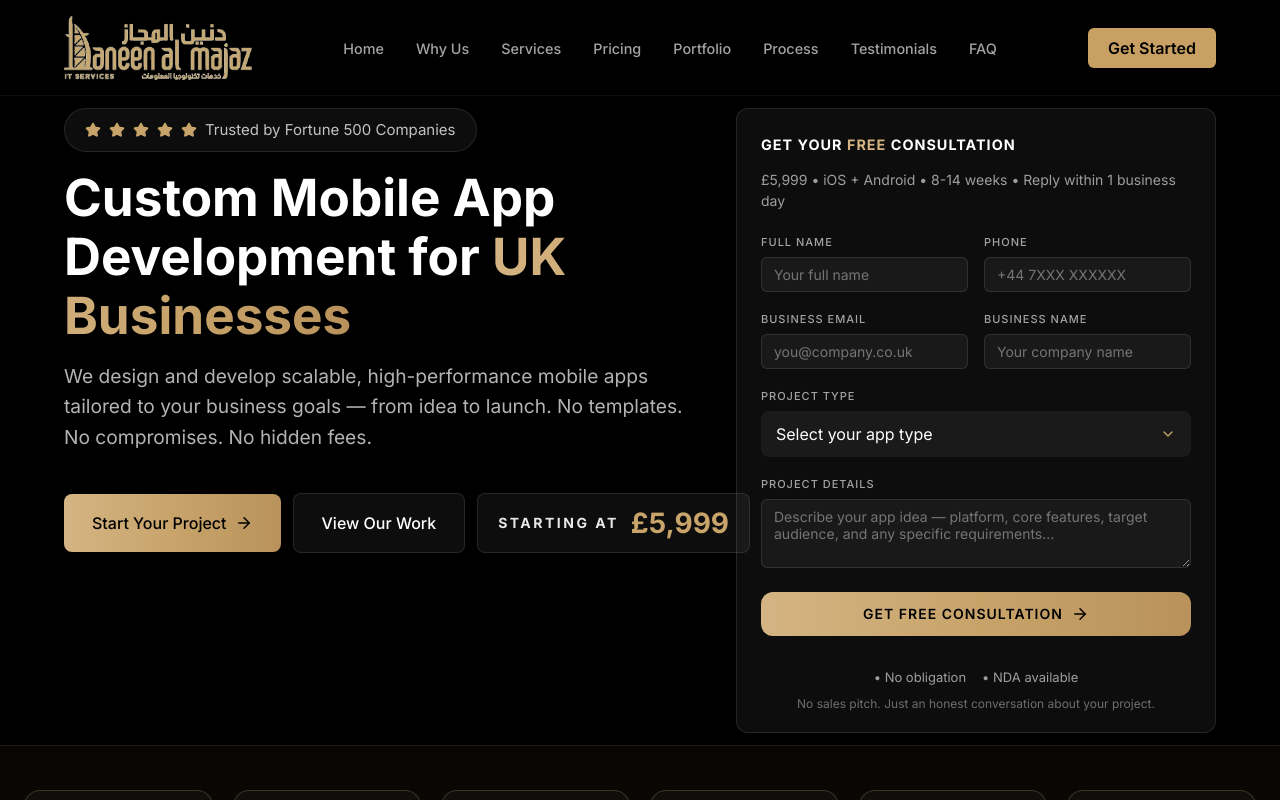
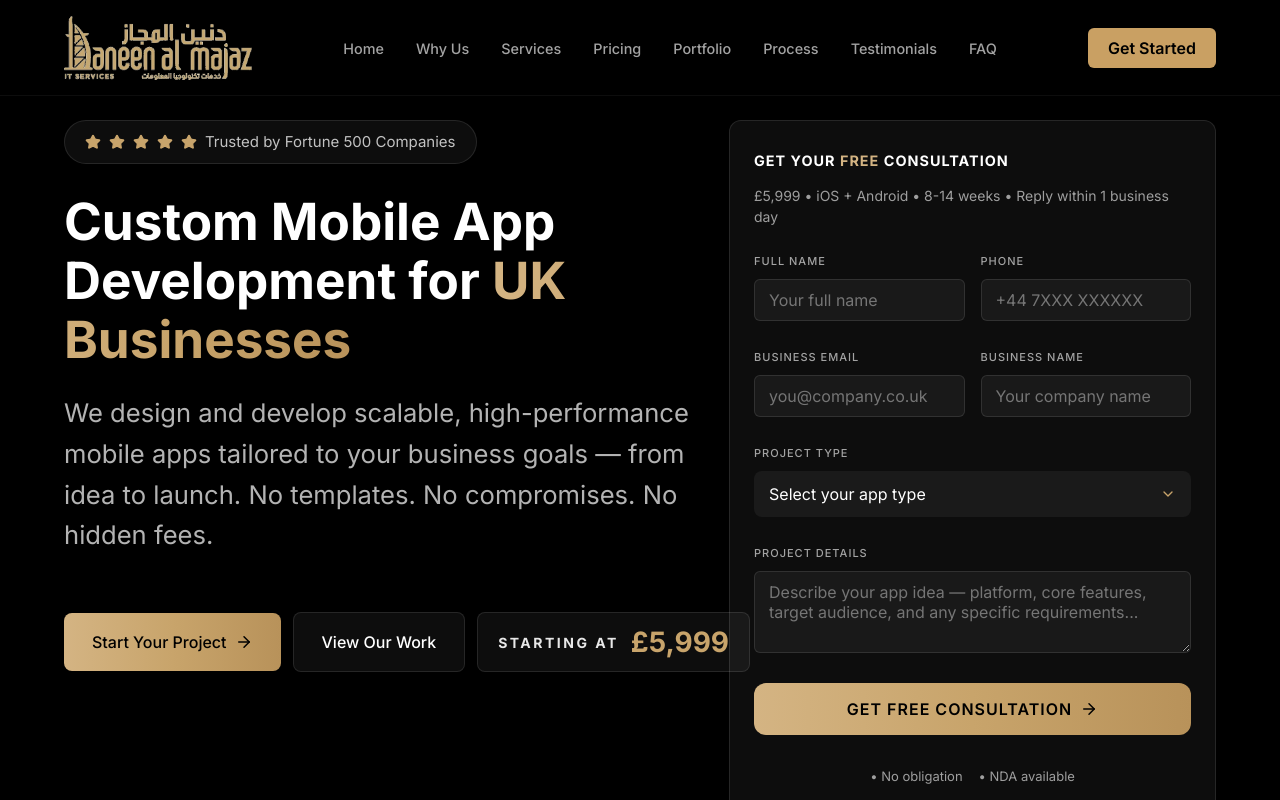
Before and after one commit to faheemnazir/landingpagedan, a React (Vite) app: page / in a window 1280 px wide. Shown: the top 800 px of the page. Built offline with nearby package versions, Linux system fonts and the light colour scheme.

Commit message:
Compress Hero spacing to fit in single frame and prevent section overlap on laptops

```diff
--- a/src/components/Hero.css
+++ b/src/components/Hero.css
@@ -1,9 +1,9 @@
 .hero {
   display: grid;
   grid-template-columns: minmax(0, 1.3fr) minmax(0, 1fr);
-  gap: clamp(24px, 4vw, 48px);
-  padding-top: clamp(24px, 4vw, 40px);
-  padding-bottom: clamp(24px, 4vw, 40px);
+  gap: clamp(16px, 3vw, 32px);
+  padding-top: clamp(12px, 2vw, 24px);
+  padding-bottom: clamp(12px, 2vw, 24px);
   align-items: flex-start;
 }
 
@@ -25,7 +25,7 @@
   background: rgba(255, 255, 255, 0.05);
   border: 1px solid rgba(255, 255, 255, 0.1);
   border-radius: 9999px;
-  margin-bottom: 24px;
+  margin-bottom: 12px;
 }
 
 .badge-text {
@@ -65,8 +65,8 @@
   line-height: 1.6;
   color: rgba(255, 255, 255, 0.7);
   max-width: 100%;
-  margin-top: 16px;
-  margin-bottom: 32px;
+  margin-top: 8px;
+  margin-bottom: 20px;
 }
 
 .hero-actions {
@@ -74,7 +74,7 @@
   flex-direction: row;
   align-items: center;
   gap: 12px;
-  margin-top: 32px;
+  margin-top: 20px;
   flex-wrap: nowrap;
 }
 
@@ -167,7 +167,7 @@
   display: flex;
   flex-direction: column;
   align-items: flex-start;
-  padding: 32px;
+  padding: 24px;
   width: 100%;
   max-width: 576px;
   background: rgba(255, 255, 255, 0.05);
@@ -182,7 +182,7 @@
   font-size: 24px;
   line-height: 32px;
   color: #FFFFFF;
-  margin: 0 0 24px 0;
+  margin: 0 0 16px 0;
 }
 
 .hero-form {
@@ -196,8 +196,8 @@
   display: flex;
   flex-direction: column;
   align-items: flex-start;
-  gap: 8px;
-  margin-bottom: 16px;
+  gap: 4px;
+  margin-bottom: 10px;
   width: 100%;
 }
 
@@ -255,7 +255,7 @@
   text-align: center;
   color: #000000;
   cursor: pointer;
-  margin-top: 8px;
+  margin-top: 4px;
   transition: opacity 0.2s;
 }
 
@@ -498,59 +498,3 @@
     font-size: 20px;
   }
 }
-
-/* Height compression for short laptop viewports to keep everything in a single frame */
-@media (max-height: 850px) and (min-width: 1025px) {
-  .hero {
-    padding-top: 12px;
-    padding-bottom: 12px;
-  }
-  .hero-content {
-    gap: 8px;
-  }
-  .hero-badge {
-    margin-bottom: 8px;
-  }
-  .hero-subtitle {
-    margin-top: 8px;
-    margin-bottom: 16px;
-    font-size: clamp(16px, 1.5vw, 22px);
-  }
-  .hero-actions {
-    margin-top: 16px;
-  }
-  .hero-form-card {
-    padding: 20px 24px;
-  }
-  .hero-form {
-    gap: 10px;
-  }
-  .form-group {
-    margin-bottom: 10px;
-    gap: 4px;
-  }
-  .form-group label {
-    font-size: 11px;
-    line-height: 14px;
-  }
-  .form-group input,
-  .form-group textarea,
-  .form-select {
-    padding: 8px 12px;
-    font-size: 14px;
-  }
-  .submit-btn {
-    padding: 10px;
-    font-size: 14px;
-    margin-top: 4px;
-  }
-  .form-footer {
-    padding-top: 12px;
-    margin-top: 12px;
-    gap: 8px;
-  }
-  .form-footer .text-small {
-    font-size: 12px;
-    line-height: 16px;
-  }
-}
```
